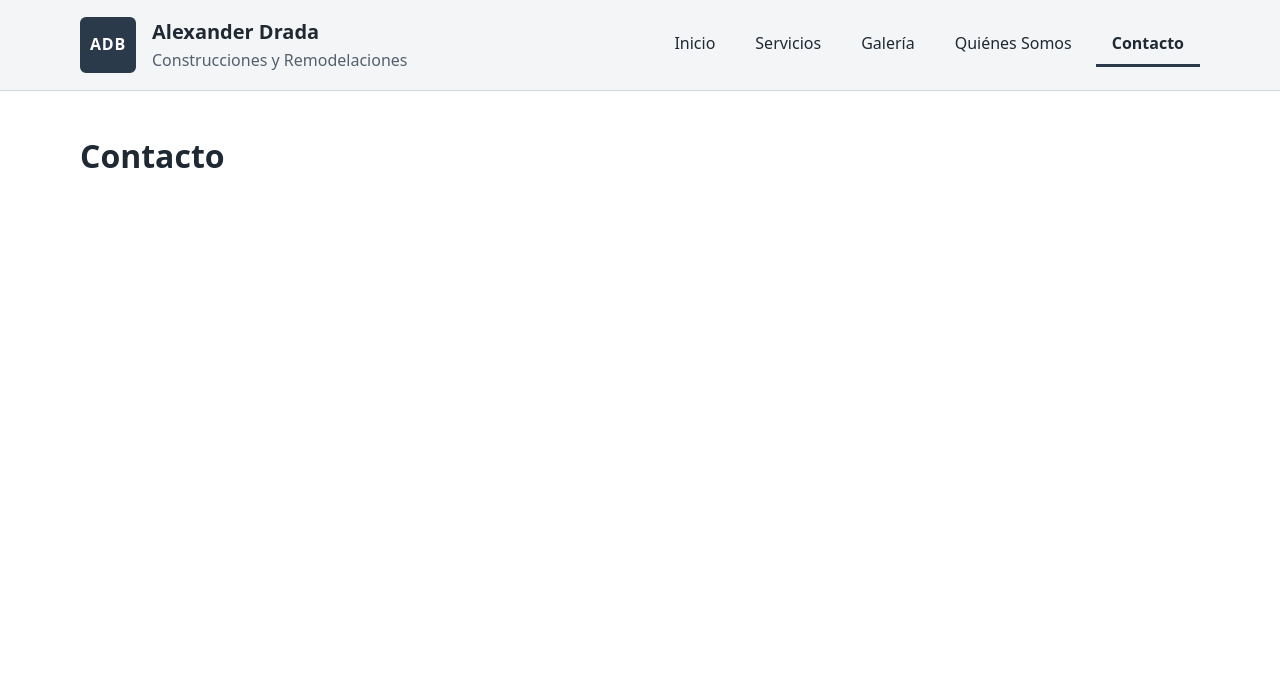
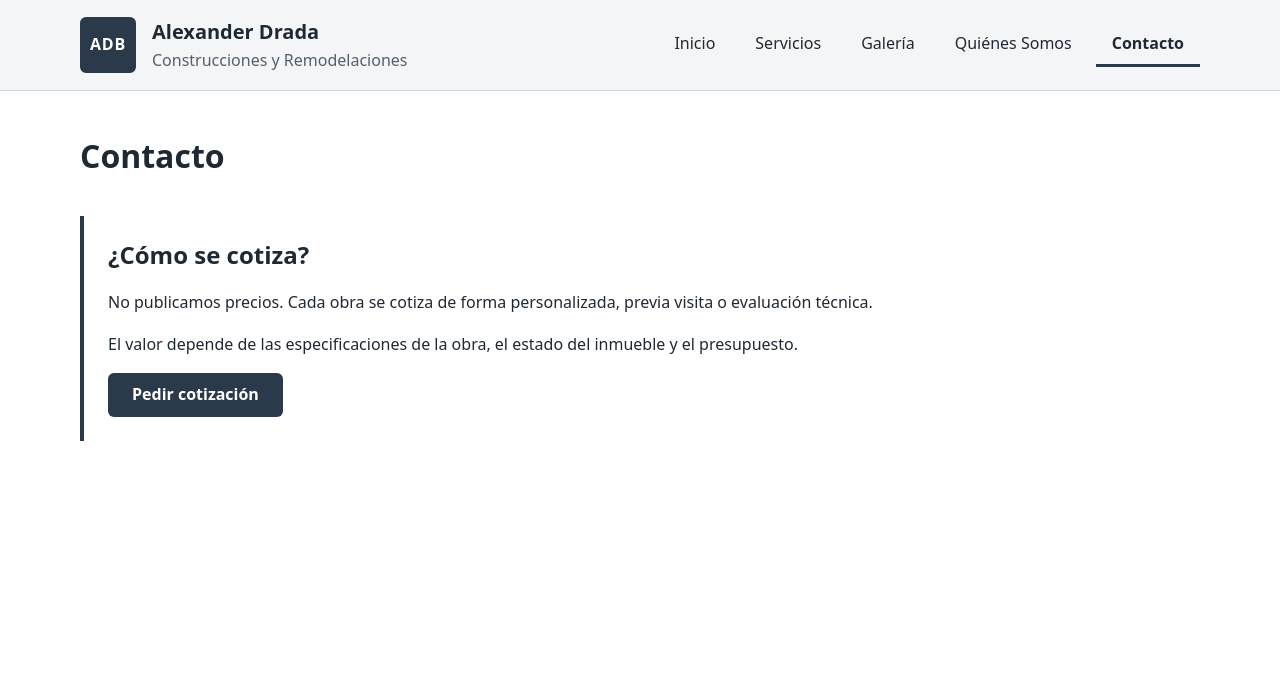
Before and after one commit to nicohr3366/portafolio-construccion-adb, a Django app: page /contacto/ in a window 1280 px wide. Shown: the top 681 px of the page. Run offline with Django 5.2, Linux system fonts and the light colour scheme.

Commit message:
HU-10: cómo se cotiza en Servicios y Contacto, sin precios

```diff
--- a/sitio/templates/sitio/contacto.html
+++ b/sitio/templates/sitio/contacto.html
@@ -1,7 +1,14 @@
 {% extends 'base.html' %}
+{% load static %}
 
 {% block title %}Contacto | Alexander Drada{% endblock %}
 
+{% block extra_head %}
+    <link rel="stylesheet" href="{% static 'css/cotizacion.css' %}">
+{% endblock %}
+
 {% block content %}
 <h1>Contacto</h1>
+{# El botón apuntará al formulario de HU-17 #}
+{% include 'sitio/partials/como_se_cotiza.html' with boton_url='#formulario-contacto' %}
 {% endblock %}
--- /dev/null
+++ b/sitio/templates/sitio/partials/como_se_cotiza.html
@@ -0,0 +1,7 @@
+<section class="cotizacion" id="pedir-cotizacion" aria-labelledby="cotizacion-titulo">
+    <h2 id="cotizacion-titulo">¿Cómo se cotiza?</h2>
+    <p>No publicamos precios. Cada obra se cotiza de forma personalizada, previa visita o evaluación técnica.</p>
+    <p>El valor depende de las especificaciones de la obra, el estado del inmueble y el presupuesto.</p>
+    {# POR DEFINIR con Alexander: condiciones de la visita (tiempo, zona, costo) #}
+    <a class="boton-cotizacion" href="{{ boton_url }}">Pedir cotización</a>
+</section>
--- a/sitio/templates/sitio/servicio_detalle.html
+++ b/sitio/templates/sitio/servicio_detalle.html
@@ -5,6 +5,7 @@
 
 {% block extra_head %}
     <link rel="stylesheet" href="{% static 'css/servicios.css' %}">
+    <link rel="stylesheet" href="{% static 'css/cotizacion.css' %}">
 {% endblock %}
 
 {% block content %}
@@ -21,4 +22,7 @@
     <p class="servicio-detalle__texto">{{ servicio.descripcion }}</p>
     <a class="servicio-detalle__volver" href="{% url 'sitio:servicios' %}">Volver a Servicios</a>
 </article>
+
+{% url 'sitio:contacto' as url_contacto %}
+{% include 'sitio/partials/como_se_cotiza.html' with boton_url=url_contacto %}
 {% endblock %}
--- a/sitio/templates/sitio/servicios.html
+++ b/sitio/templates/sitio/servicios.html
@@ -5,6 +5,7 @@
 
 {% block extra_head %}
     <link rel="stylesheet" href="{% static 'css/servicios.css' %}">
+    <link rel="stylesheet" href="{% static 'css/cotizacion.css' %}">
 {% endblock %}
 
 {% block content %}
@@ -31,4 +32,7 @@
     {# POR DEFINIR con Alexander #}
     <p>Un solo equipo para todo el proyecto, desde cero hasta la entrega de llaves.</p>
 </section>
+
+{% url 'sitio:contacto' as url_contacto %}
+{% include 'sitio/partials/como_se_cotiza.html' with boton_url=url_contacto %}
 {% endblock %}
--- /dev/null
+++ b/static/css/cotizacion.css
@@ -0,0 +1,26 @@
+.cotizacion {
+    margin-top: var(--space-xl);
+    padding: var(--space-lg);
+    border-left: 4px solid var(--color-primary);
+}
+
+.cotizacion h2 {
+    margin-top: 0;
+}
+
+.boton-cotizacion {
+    display: inline-flex;
+    align-items: center;
+    justify-content: center;
+    min-height: 44px;
+    padding: var(--space-sm) var(--space-lg);
+    background: var(--color-primary);
+    color: var(--color-on-primary);
+    border-radius: var(--radius);
+    font-weight: 700;
+    text-decoration: none;
+}
+
+.boton-cotizacion:hover {
+    background: var(--color-text);
+}
```
Also changed, not shown: sitio/test_servicios.py (+44 -0 lines).
